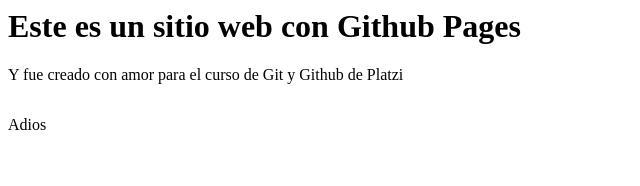
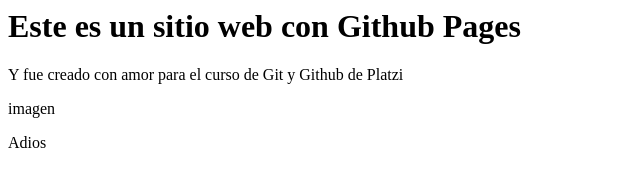
Before and after one commit to jhoguer/jhoguer.github.io, a plain HTML site: page index.html in a window 1280 px wide. Shown: the whole page, without its empty margins (0-640 px from the left). Drawn offline with Linux system fonts and the light colour scheme.

Commit message:
Probando

```diff
--- a/index.html
+++ b/index.html
@@ -1,4 +1,4 @@
 <h1>Este es un sitio web con Github Pages</h1>
 <p>Y fue creado con amor para el curso de Git y Github de Platzi</p>
-<p><img src"http://olegif.com/bin/gifs/00/06/78.gif" /></p>
+<p><img src"http://olegif.com/bin/gifs/00/06/78.gif" />imagen</p>
 <p>Adios</p>
```
